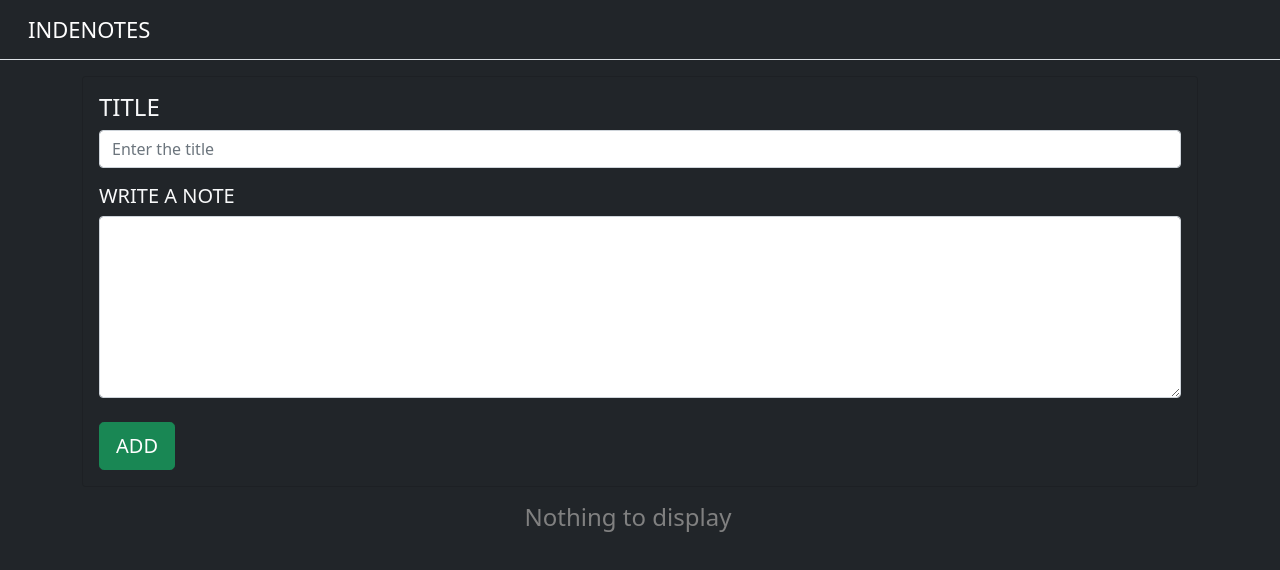
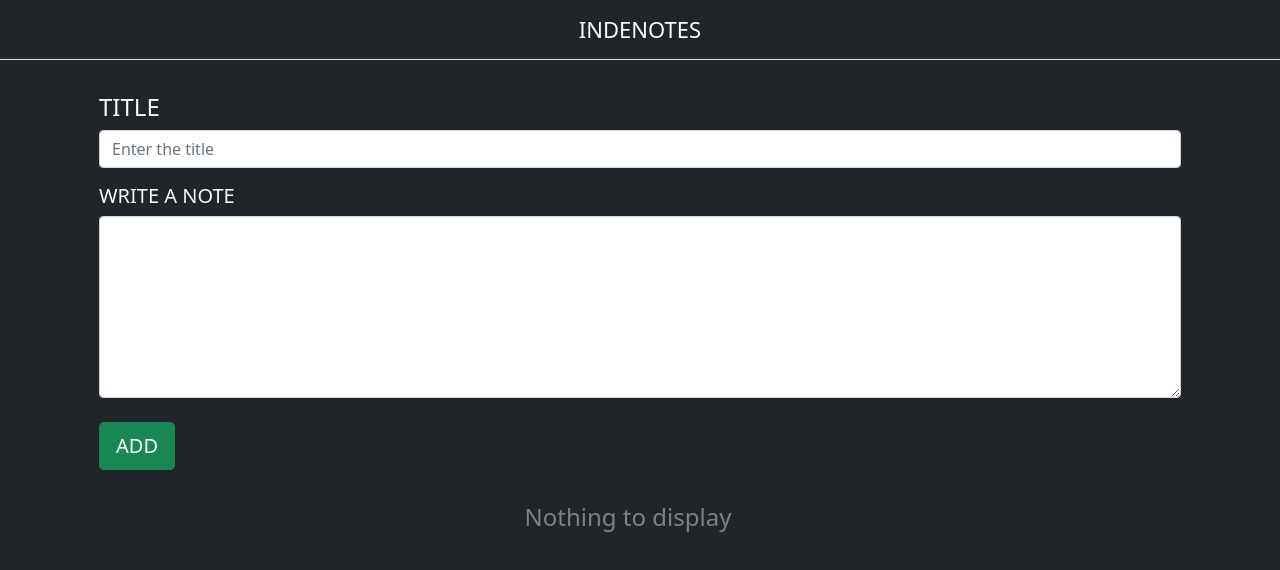
Before and after one commit to zaidabrar/indenote.github.io, a plain HTML site: page index.html in a window 1280 px wide. Drawn offline with nearby package versions, Linux system fonts and the light colour scheme.

Commit message:
Update index.html

```diff
--- a/index.html
+++ b/index.html
@@ -10,8 +10,8 @@
 </head>
 <body class="bg-dark">
 	<nav class="navbar navbar-expand-lg navbar-dark bg-dark border-bottom border-ligth">
-		<div class="container-fluid">
-			<a class="navbar-brand mx-3" style="font-size:22px; display:flex;justify-content:center; font-weight:400;">INDENOTES</a>
+		<div class="container-fluid justify-content-center">
+			<a class="navbar-brand mx-3" style="font-size:22px; font-weight:400;">INDENOTES</a>
 
 		</div>
 	  </nav>
```
